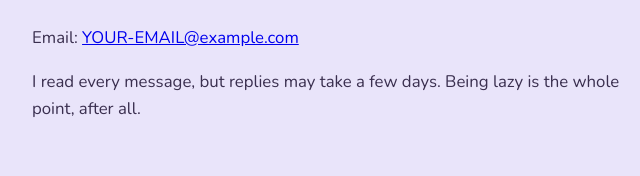
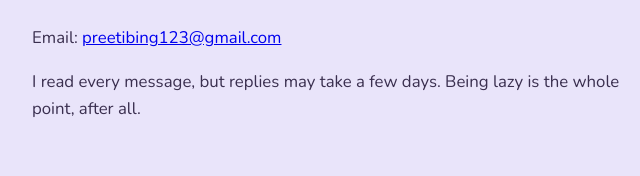
Before and after one commit to letscrackitt/lazyaahh, a plain HTML site: page contact.html in a window 1280 px wide. Shown: the part 220-396 px from the top of the page, 308-948 px from the left. Drawn offline with nearby package versions, Linux system fonts and the light colour scheme.

Commit message:
Add contact email address

```diff
--- a/contact.html
+++ b/contact.html
@@ -16,5 +16,5 @@
 <link rel="stylesheet" href="style.css">
 <!-- PASTE YOUR ADSENSE CODE HERE, after approval or when AdSense asks for it -->
 </head><body><nav class="top" aria-label="Main"><a href="index.html">The Lazy Corner</a><a href="articles.html">Articles</a><a href="about.html">About</a><a href="contact.html">Contact</a></nav><main><article><h1>Contact</h1><p class="lead">Feedback, ideas and corrections are welcome.</p>
-<p>Email: <a href="mailto:YOUR-EMAIL@example.com">YOUR-EMAIL@example.com</a></p>
+<p>Email: <a href="mailto:preetibing123@gmail.com">preetibing123@gmail.com</a></p>
 <p>I read every message, but replies may take a few days. Being lazy is the whole point, after all.</p></article><footer><a href="privacy.html">Privacy Policy</a><a href="about.html">About</a><a href="contact.html">Contact</a><p>© 2026 The Lazy Corner</p></footer></main></body></html>
```
